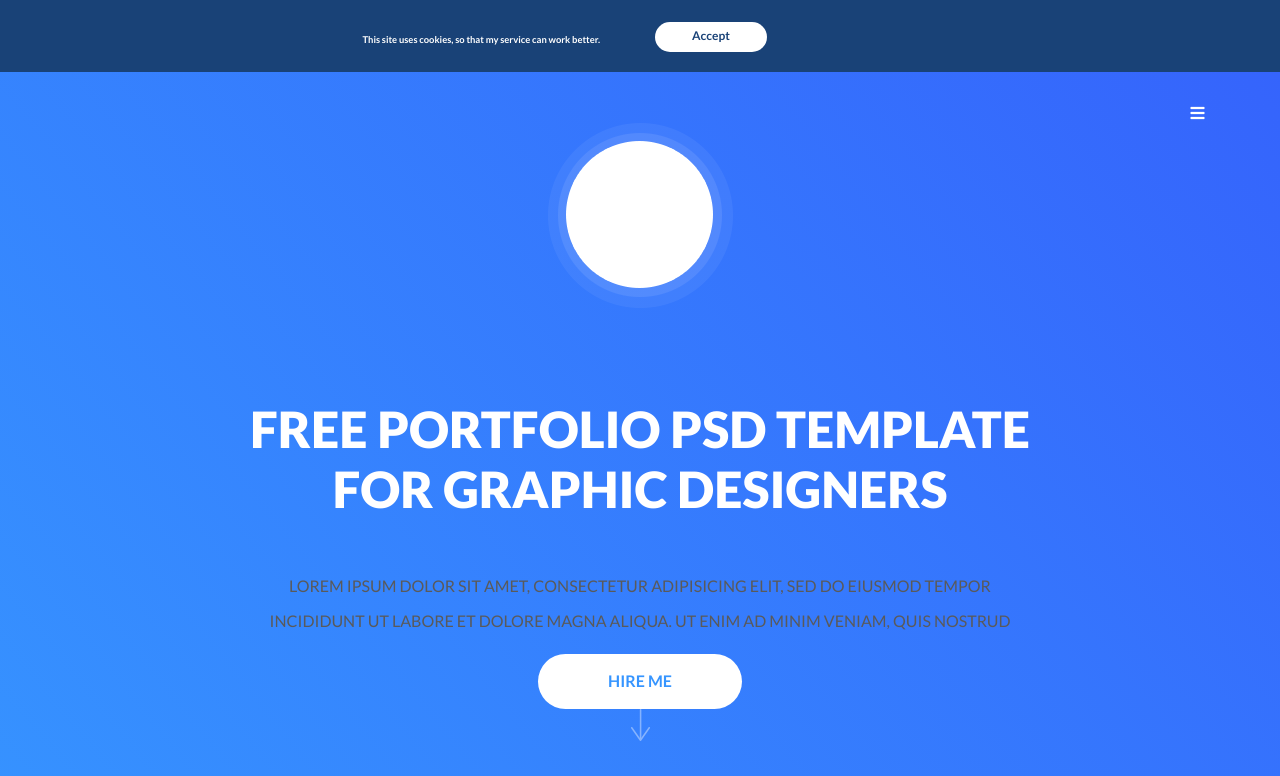
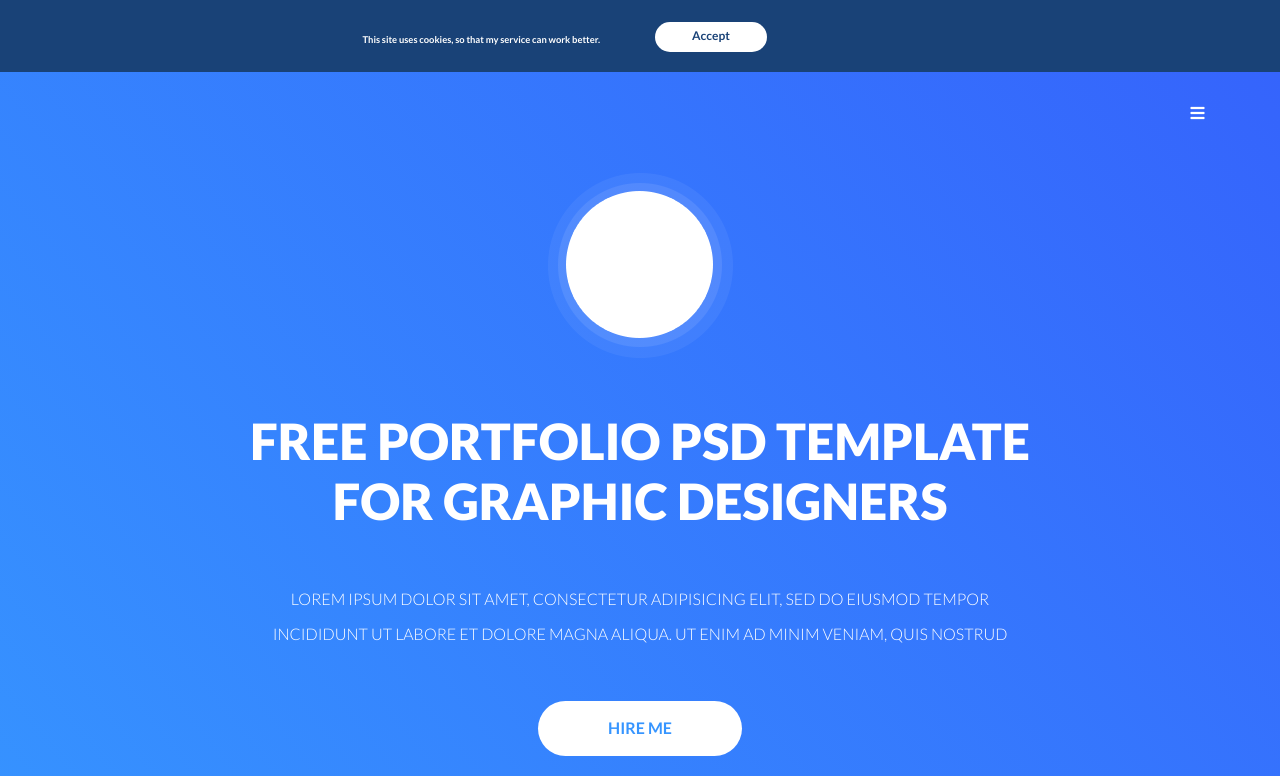
Before and after one commit to frontend-6/Banana, a plain HTML site: page index.html in a window 1280 px wide. Shown: the top 776 px of the page. Drawn offline with Linux system fonts and the light colour scheme.

Commit message:
banana fixed section welcome

```diff
--- a/css/style.css
+++ b/css/style.css
@@ -1,7 +1,6 @@
 /* styles goes here */
 /* Clients  */
 h1 {
-    font-family: Lato;
     color: #3677fd;
     font-size: 50px;
     /* Приближение из-за подстановки шрифтов */
@@ -13,7 +12,6 @@ h1 {
 
 h3 {
     color: #3677fd;
-    font-family: Lato;
     font-size: 24px;
     font-weight: 700;
     line-height: 24px;
@@ -21,7 +19,6 @@ h3 {
 
 p {
     color: #5a5a5a;
-    font-family: Lato;
     font-size: 16px;
     font-weight: 400;
     line-height: 35px;
@@ -37,7 +34,7 @@ body {
     background-position: top;*/
 }
 
-h6 {
+h6, h3, p, h1 {
     margin: 0;
 }
 
@@ -86,12 +83,24 @@ a {
     height: 872px;
 }
 
+.flex-container>div {
+    margin-bottom: 50px;
+}
+
+.welcome__circle img {
+    margin-bottom: 0;
+}
+
 .welcome__menu {
     align-self: flex-end;
     width: 25px;
     height: 19px;
     color: white;
     margin-top: 32px;
+}
+
+.welcome__header {
+    margin-bottom: 40px;
 }
 
 .welcome__header h1 {
@@ -102,7 +111,7 @@ a {
     text-transform: uppercase;
 }
 
-.welcome__text {
+.welcome__text p {
     color: white;
     font-size: 16px;
     font-weight: 300;
@@ -117,13 +126,14 @@ background-color: white;
 border-radius: 28px;
 }
 
-.welcome__link {
+.flex-container .welcome__link {
 color: #3695ff;
 font-size: 16px;
 font-weight: 700;
 line-height: 30px;
 text-transform: uppercase;
 padding-top: 12px;
+margin-bottom: 131px;
 }
 
 
```
